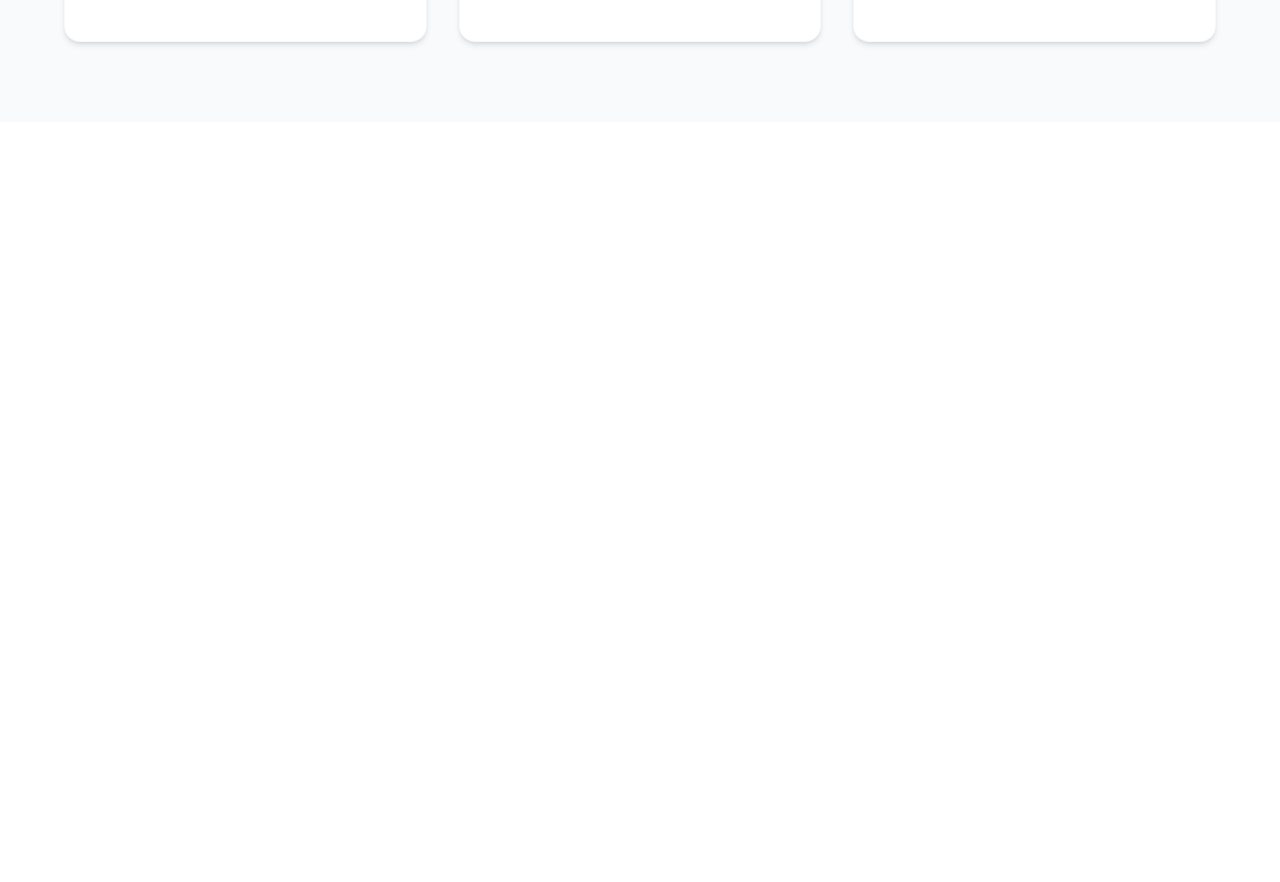
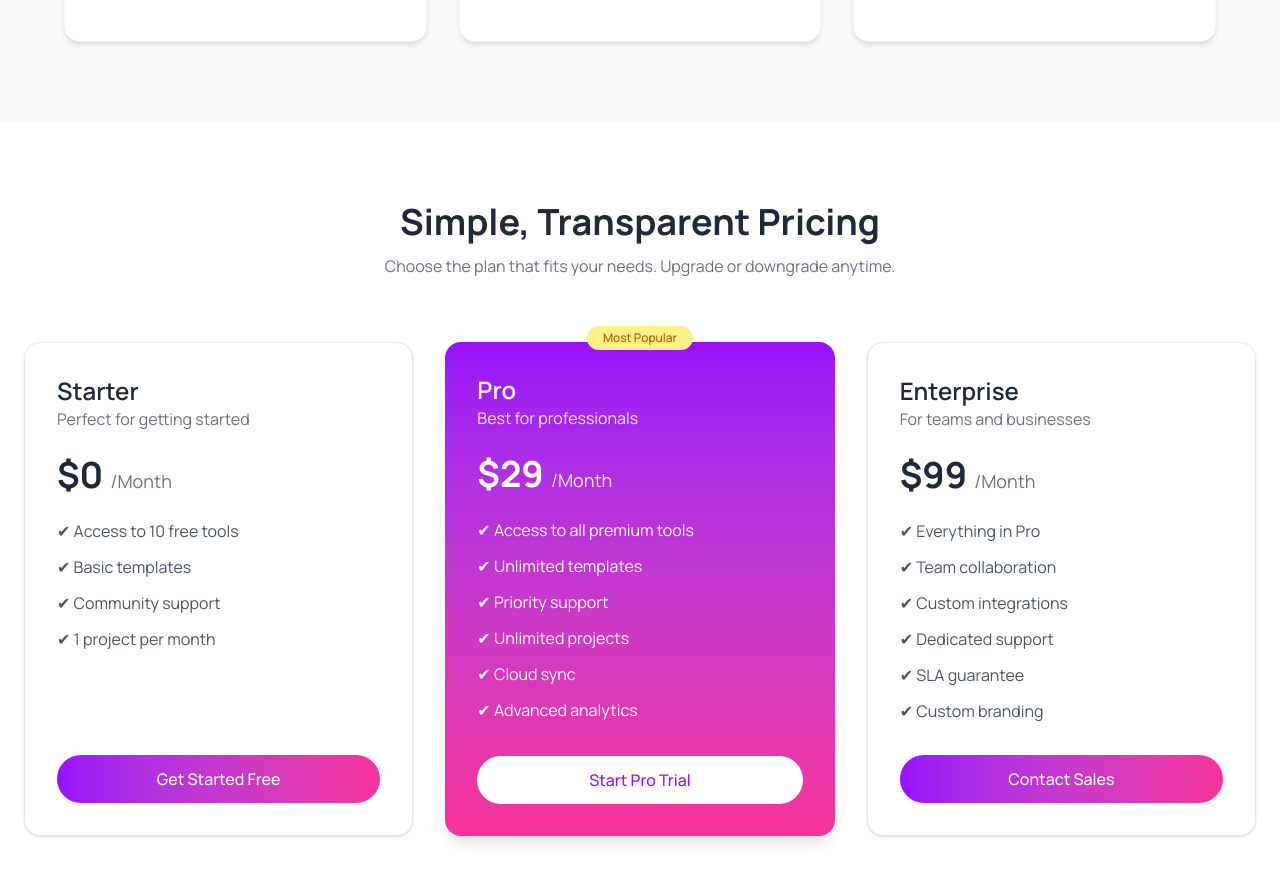
Before and after one commit to arafathelal/ToolHaven, a React (Vite) app: page / in a window 1280 px wide. Shown: the part 3581-4463 px from the top of the page. Before the commit the page ends 3703 px from the top, so only its background shows below. Built offline with nearby package versions, Linux system fonts and the light colour scheme.

Commit message:
Pricing section added

```diff
--- a/src/App.jsx
+++ b/src/App.jsx
@@ -6,6 +6,7 @@
 import Cart from "./component/Cart"
 import { ToastContainer } from 'react-toastify'
 import Steps from "./component/Steps";
+import Pricing from "./component/Pricing";
 
 const getProducts = async () => {
   const res = await fetch("/products.json")
@@ -69,6 +70,7 @@
         <Cart carts={carts} setCarts={setCarts} />
       )}
       <Steps />
+      <Pricing/>
     </>
   )
 }
--- /dev/null
+++ b/src/component/Pricing.jsx
@@ -0,0 +1,102 @@
+const Pricing = () => {
+    return (
+        <div className="max-w-7xl mx-auto px-6 py-20">
+
+            {/* Header */}
+            <div className="text-center mb-16">
+                <h2 className="text-4xl font-bold text-gray-800">
+                    Simple, Transparent Pricing
+                </h2>
+                <p className="text-gray-500 mt-3">
+                    Choose the plan that fits your needs. Upgrade or downgrade anytime.
+                </p>
+            </div>
+
+            {/* Pricing Cards */}
+            <div className="grid md:grid-cols-2 lg:grid-cols-3 gap-8">
+
+                {/* First Card */}
+                <div className="bg-white border border-gray-200 rounded-2xl p-8 shadow-sm flex flex-col justify-between">
+                    <div>
+                        <h3 className="text-2xl font-semibold text-gray-800">Starter</h3>
+                        <p className="text-gray-500 mb-6">Perfect for getting started</p>
+
+                        <div className="text-4xl font-bold text-gray-800 mb-6">
+                            $0 <span className="text-lg text-gray-500 font-normal">/Month</span>
+                        </div>
+
+                        <ul className="space-y-3 text-gray-600 mb-8">
+                            <li>✔ Access to 10 free tools</li>
+                            <li>✔ Basic templates</li>
+                            <li>✔ Community support</li>
+                            <li>✔ 1 project per month</li>
+                        </ul>
+                    </div>
+
+                    <button className="mt-auto py-3 rounded-full text-white font-medium bg-gradient-to-r from-purple-600 to-pink-500">
+                        Get Started Free
+                    </button>
+                </div>
+
+                {/* Pro  */}
+                <div className="relative rounded-2xl p-8 flex flex-col justify-between text-white bg-gradient-to-b from-purple-600 to-pink-500 shadow-lg">
+
+                    {/* Badge */}
+                    <div className="absolute -top-4 left-1/2 -translate-x-1/2 bg-yellow-200 text-yellow-700 text-xs px-4 py-1 rounded-full font-medium">
+                        Most Popular
+                    </div>
+
+                    <div>
+                        <h3 className="text-2xl font-semibold">Pro</h3>
+                        <p className="opacity-90 mb-6">Best for professionals</p>
+
+                        <div className="text-4xl font-bold mb-6">
+                            $29 <span className="text-lg font-normal opacity-90">/Month</span>
+                        </div>
+
+                        <ul className="space-y-3 mb-8">
+                            <li>✔ Access to all premium tools</li>
+                            <li>✔ Unlimited templates</li>
+                            <li>✔ Priority support</li>
+                            <li>✔ Unlimited projects</li>
+                            <li>✔ Cloud sync</li>
+                            <li>✔ Advanced analytics</li>
+                        </ul>
+                    </div>
+
+                    <button className="mt-auto py-3 rounded-full font-medium bg-white text-purple-600">
+                        Start Pro Trial
+                    </button>
+                </div>
+
+                {/* 3rd card */}
+                <div className="bg-white border border-gray-200 rounded-2xl p-8 shadow-sm flex flex-col justify-between">
+                    <div>
+                        <h3 className="text-2xl font-semibold text-gray-800">Enterprise</h3>
+                        <p className="text-gray-500 mb-6">For teams and businesses</p>
+
+                        <div className="text-4xl font-bold text-gray-800 mb-6">
+                            $99 <span className="text-lg text-gray-500 font-normal">/Month</span>
+                        </div>
+
+                        <ul className="space-y-3 text-gray-600 mb-8">
+                            <li>✔ Everything in Pro</li>
+                            <li>✔ Team collaboration</li>
+                            <li>✔ Custom integrations</li>
+                            <li>✔ Dedicated support</li>
+                            <li>✔ SLA guarantee</li>
+                            <li>✔ Custom branding</li>
+                        </ul>
+                    </div>
+
+                    <button className="mt-auto py-3 rounded-full text-white font-medium bg-gradient-to-r from-purple-600 to-pink-500">
+                        Contact Sales
+                    </button>
+                </div>
+
+            </div>
+        </div>
+    );
+};
+
+export default Pricing;
```
